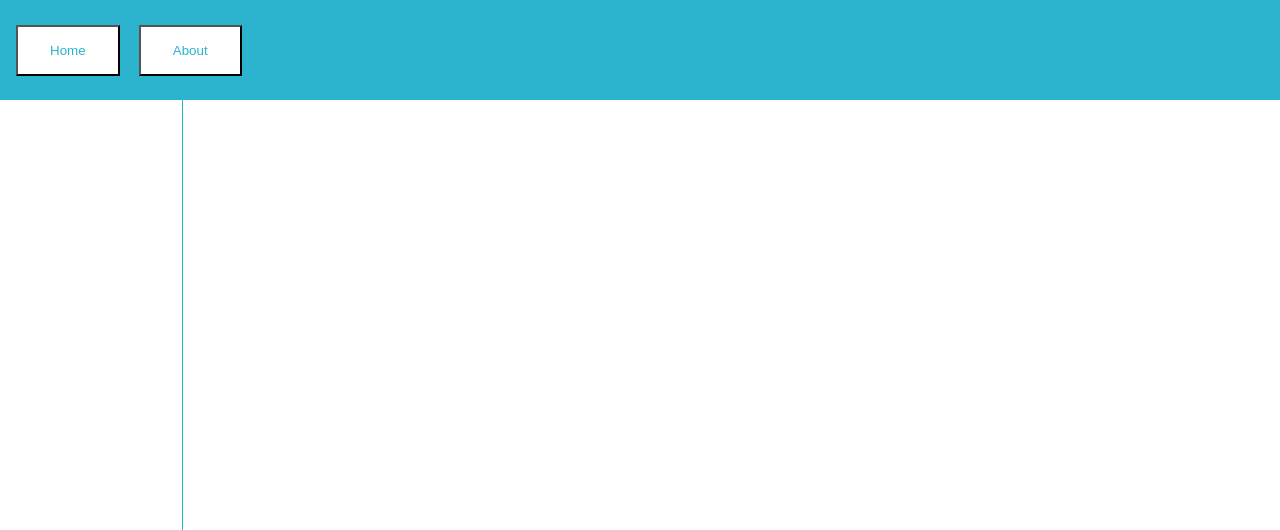
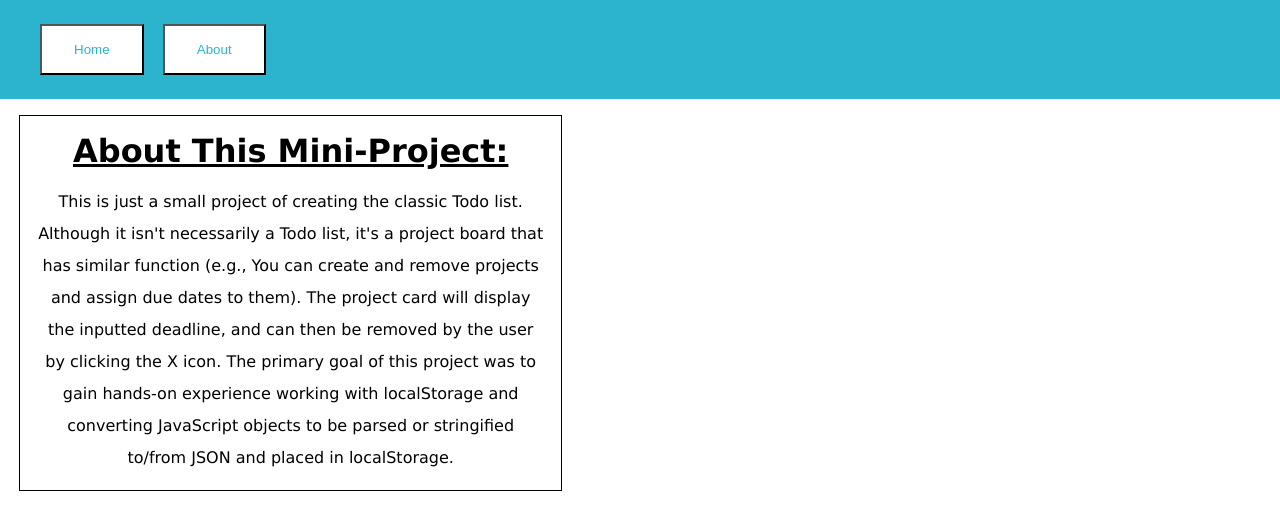
Before and after one commit to m-queszel/todo-list, a website built with webpack: page src/template.html in a window 1280 px wide. Both pictures are taken after a click on the button "About". Shown: the top 530 px of the page. Built offline with nearby package versions, Linux system fonts and the light colour scheme.

Commit message:
Added about page summary, fixed css visuals, and deleted unnecessary JavaScript files.

```diff
--- a/src/aboutPage.js
+++ b/src/aboutPage.js
@@ -0,0 +1,18 @@
+export default function initializeAboutPage() {
+  const mainContainer = document.querySelector("#content");
+  const sidebar = document.querySelector("#sidebar")
+  sidebar.innerHTML = "";
+  sidebar.style.display = "none";
+
+  const subContainer = document.createElement("div");
+  subContainer.classList.add("subcontainer");
+  const title = document.createElement("h1");
+  title.innerHTML = "About This Mini-Project:";
+  const text = document.createElement("p");
+  text.innerHTML = "This is just a small project of creating the classic Todo list. Although it isn't necessarily a Todo list, it's a project board that has similar function (e.g., You can create and remove projects and assign due dates to them). The project card will display the inputted deadline, and can then be removed by the user by clicking the X icon. The primary goal of this project was to gain hands-on experience working with localStorage and converting JavaScript objects to be parsed or stringified to/from JSON and placed in localStorage."
+  subContainer.appendChild(title);
+  subContainer.appendChild(text);
+
+  mainContainer.appendChild(subContainer);
+
+}
--- a/src/buttonHandler.js
+++ b/src/buttonHandler.js
@@ -1,4 +1,5 @@
 import initializeHomepage from "./homePage";
+import initializeAboutPage from "./aboutPage";
 import Project from "./project";
 
 export default function buttonHandler() {
@@ -23,12 +24,13 @@ export default function buttonHandler() {
 
   aboutPage.addEventListener("click", () => {
     mainContainer.innerHTML = "";
-    sidebar.innerHTML = "";
+    initializeAboutPage();
   })
 
   homePage.addEventListener("click", () => {
     mainContainer.innerHTML = "";
     initializeHomepage();
+    sidebar.style.display = "";
     sidebar.appendChild(defaultCard);
 
   })
--- a/src/homePage.js
+++ b/src/homePage.js
@@ -8,6 +8,7 @@ export default function initializeHomepage() {
 
 
   const sidebar = document.querySelector("#sidebar");
+  sidebar.style.borderRight = "1px solid var(--primary-text-color)";
 
   const projectContainer = document.createElement("div");
 
--- a/src/styles.css
+++ b/src/styles.css
@@ -16,6 +16,10 @@ body {
   --primary-text-color: #2CB3CD;
 }
 
+.content {
+  margin-left: 1rem;
+}
+
 .header {
   background-color: var(--primary-text-color);
   display: flex;
@@ -23,6 +27,7 @@ body {
   gap: 0.2rem;
   grid-row: 1 / 2;
   grid-column: 1 / 3;
+  padding: 1.5rem;
 }
 
 .sidebar {
@@ -35,6 +40,27 @@ body {
   grid-column: 1 / 2;
   grid-row: 2 / 4;
   height: 100%;
+}
+
+.subcontainer {
+  display: grid;
+  justify-items: center;
+  width: 100vw;
+  height: auto;
+  max-width: 50ch;
+  align-self: center;
+  justify-self: center;
+  border: 1px solid black;
+  margin-top: 1rem;
+}
+
+.subcontainer p {
+  text-align: center;
+  line-height: 2;
+}
+
+.subcontainer h1 {
+  text-decoration: underline;
 }
 
 .header button {
```
Also changed, not shown: src/todoList.js (deleted, +0 -24 lines), src/todoTask.js (deleted, +0 -42 lines).
